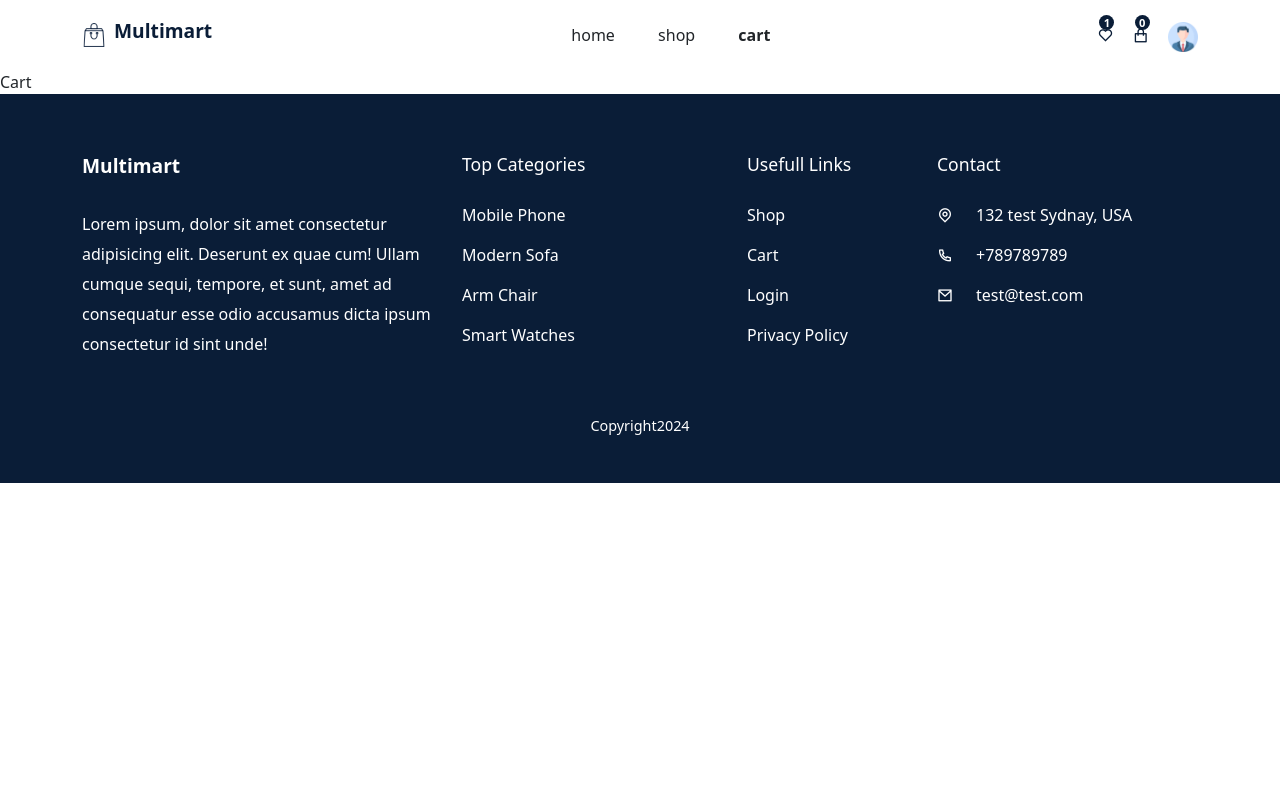
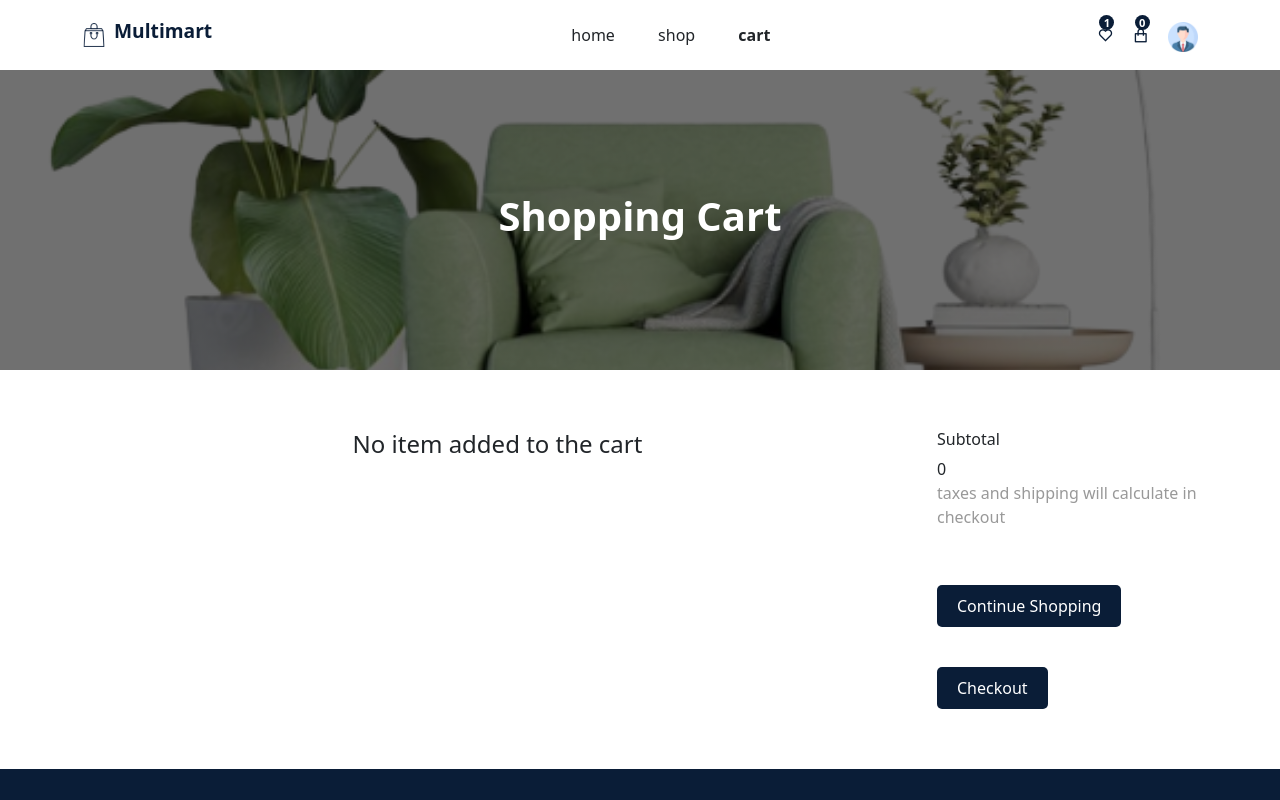
Before and after one commit to gentuuu/-Ecommerce-Website-Firebase, a React (Vite) app: page /Cart in a window 1280 px wide. Shown: the top 800 px of the page. Built offline with nearby package versions, Linux system fonts and the light colour scheme.

Commit message:
add,delate item to cart
Dodawanie, usuwanie produktów z koszyka

```diff
--- a/src/components/Header/Header.jsx
+++ b/src/components/Header/Header.jsx
@@ -1,6 +1,6 @@
 import { useRef, useEffect } from 'react'
 import './Header.scss'
-import { NavLink } from 'react-router-dom'
+import { NavLink, useNavigate } from 'react-router-dom'
 import { useSelector } from 'react-redux'
 
 import logo from '../../assets/images/eco-logo.png'
@@ -31,6 +31,8 @@
 
   const menuRef = useRef(null)
 
+  const navigate = useNavigate()
+
   const totalQuantity = useSelector(state => state.cart.totalQuantity)
 
   const stickyHeaderFunc = () =>{
@@ -49,6 +51,10 @@
 
     return () => window.removeEventListener("scroll", stickyHeaderFunc);
   });
+
+  const navigateToCart = () =>{
+    navigate('/cart')
+  }
 
   const menuToggle = () => menuRef.current.classList.toggle('active__menu')
 
@@ -83,7 +89,7 @@
                 <i className="ri-heart-line"></i>
                 <span className="badge">1</span>
               </span>
-              <span className='cart__icon'>
+              <span className='cart__icon' onClick={navigateToCart}>
                 <i className='ri-shopping-bag-line'></i>
                 <span className="badge">{totalQuantity}</span>
               </span>
--- a/src/components/UI/ProductCard.jsx
+++ b/src/components/UI/ProductCard.jsx
@@ -17,7 +17,7 @@
             id: item.id,
             productName: item.productName,
             price: item.price,
-            image: item.imgUrl,
+            imgUrl: item.imgUrl,
         }));
 
         toast.success("Product added to the cart");
--- a/src/pages/Cart.jsx
+++ b/src/pages/Cart.jsx
@@ -1,7 +1,88 @@
+import '../styles/Cart.scss'
+import Helmet from '../components/Helmet/Helmet'
+import CommonSecttion from '../components/UI/CommonSection'
+import { Container, Row, Col } from 'reactstrap'
+
+import { cartActions } from '../redux/slices/cartSlice'
+import { useSelector, useDispatch } from 'react-redux'
+import { Link } from 'react-router-dom'
 
 const Cart = () => {
+
+  const cartItems = useSelector((state)=> state.cart.cartItems);
+
+  const totalAmount = useSelector((state) => state.cart.totalAmount);
+
   return (
-    <div>Cart</div>
+    <Helmet title='Cart'>
+      <CommonSecttion title='Shopping Cart' />
+      <section>
+        <Container>
+          <Row>
+            <Col lg='9'>
+              {
+                cartItems.length === 0 ? (
+                <h2 className='fs-4 text-center'>No item added to the cart</h2>
+                ) : (
+                <table className='table bordered'>
+                  <thead>
+                    <tr>
+                      <th>Image</th>
+                      <th>Title</th>
+                      <th>Price</th>
+                      <th>Quantity</th>
+                      <th>Delete</th>
+                    </tr>
+                  </thead>
+                  <tbody>
+                    {cartItems.map((item, index) =>(
+                     <Tr item={item} key={index} />
+                    ))}
+                  </tbody>
+                </table>
+                )
+              }
+
+            </Col>
+
+            <Col lg='3'>
+              <div>
+                <h6>Subtotal</h6>
+                <span>{totalAmount}</span>
+              </div>
+              <p>taxes and shipping will calculate in checkout</p>
+              <div>
+                <button className="buy__btn">
+                  <Link to='/shop'>Continue Shopping</Link>
+                </button>
+                <button className="buy__btn">
+                  <Link to='/checkout'>Checkout</Link>
+                </button>
+              </div>
+            </Col>
+          </Row>
+        </Container>
+      </section>
+    </Helmet>
+  )
+}
+
+const Tr = ({item}) =>{
+
+  const dispatch = useDispatch()
+
+  const deleteProduct = () =>{
+    dispatch(cartActions.deleteItem(item.id))
+  }
+
+  return (
+    <tr>
+      <td><img src={item.imgUrl} alt="" /></td>
+        <td>{item.productName}</td>
+        <td>{item.price} zł</td>
+        <td>{item.quantity}</td>
+        <td><i onClick={deleteProduct} className='ri-delete-bin-line'></i></td>
+    </tr>
   )
 }
 
--- a/src/redux/slices/cartSlice.jsx
+++ b/src/redux/slices/cartSlice.jsx
@@ -22,7 +22,7 @@
             state.cartItems.push({
                 id:newItem.id,
                 productName: newItem.productName,
-                image: newItem.imgUrl,
+                imgUrl: newItem.imgUrl,
                 price: newItem.price,
                 quantity: 1,
                 totalPrice: newItem.price
@@ -34,7 +34,19 @@
             existingItem.totalPrice = Number(existingItem.totalPrice) + Number(newItem.price)
         }
 
-        state.totalAmount = state.cartItems.reduce((total, item)=> total + Number(item.price) * Number(item.quantity))
+        state.totalAmount = state.cartItems.reduce((total, item)=> total + Number(item.price) * Number(item.quantity), 0)
+
+    },
+    deleteItem:(state, action)=>{
+        const id = action.payload
+        const existingItem = state.cartItems.find(item => item.id === id);
+
+        if(existingItem){
+            state.cartItems = state.cartItems.filter(item=> item.id !== id);
+            state.totalQuantity = state.totalQuantity - existingItem.quantity
+        }
+
+        state.totalAmount = state.cartItems.reduce((total, item)=> total + Number(item.price) * Number(item.quantity), 0);
 
     },
   },
--- /dev/null
+++ b/src/styles/Cart.scss
@@ -0,0 +1,12 @@
+.table tr td img{
+    width: 80px !important;
+    height: 80px !important;
+    object-fit: cover;
+}
+
+td, th {
+    color: var(--primary-color);
+    & i{
+        cursor: pointer;
+    }
+}
```
